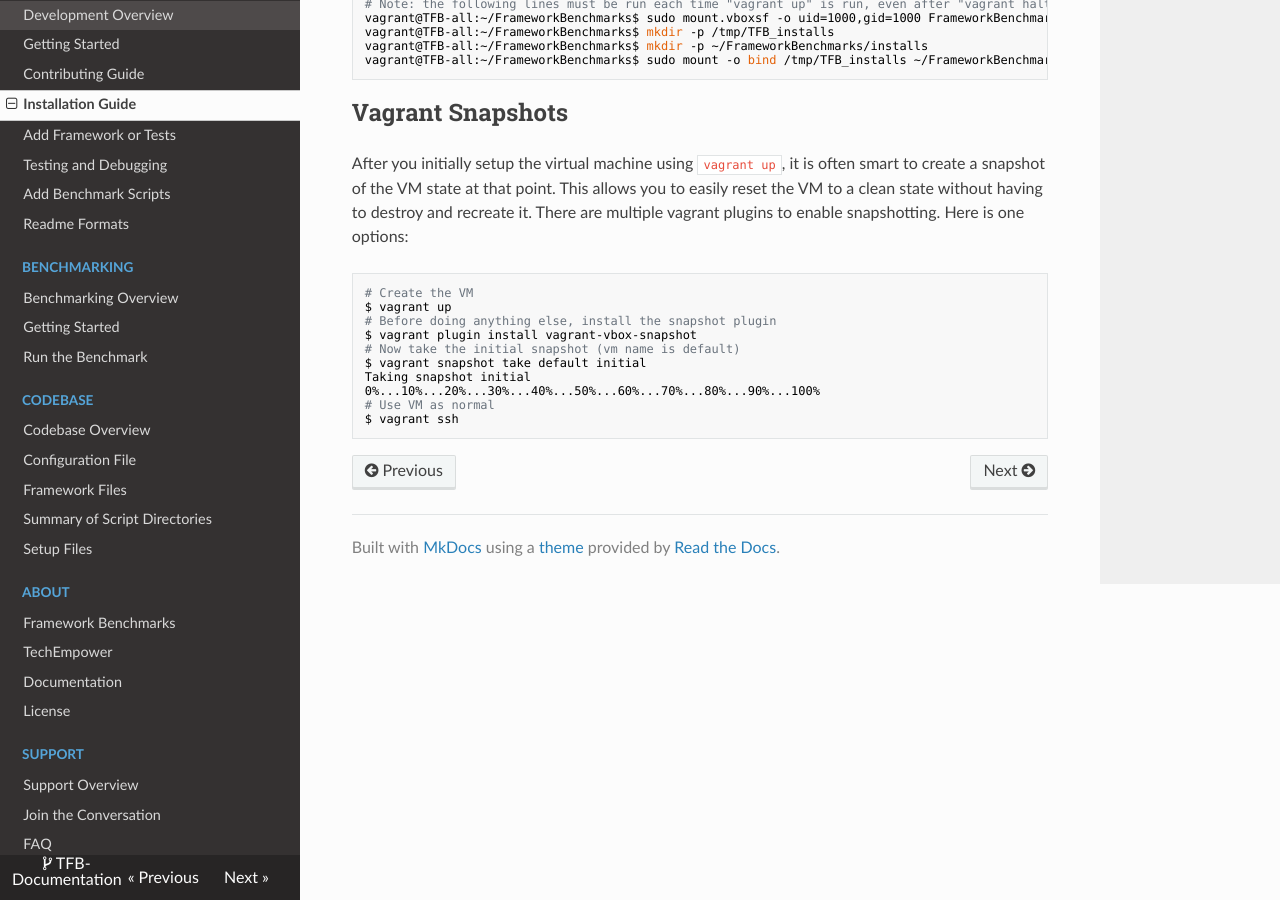
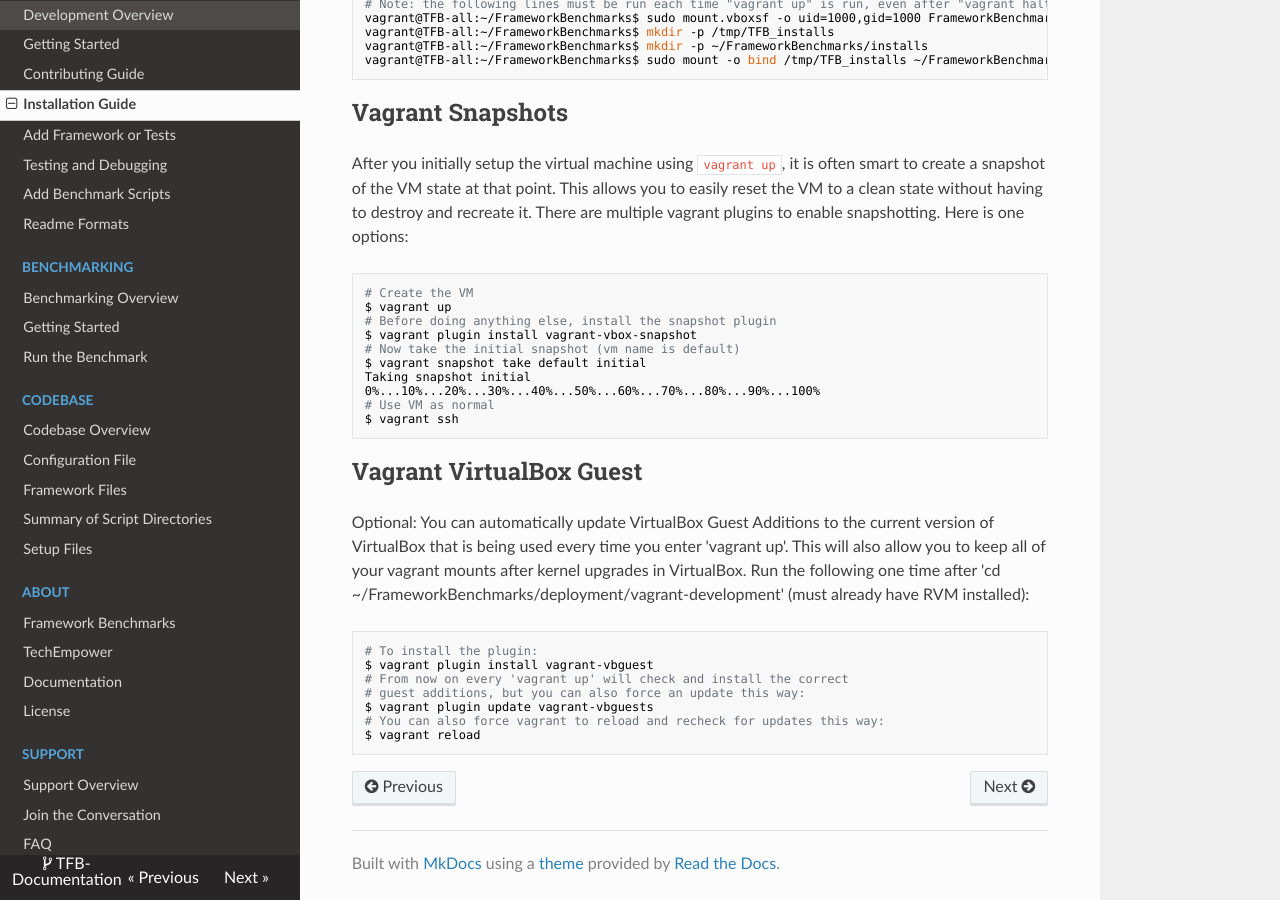
Before and after one commit to nbrady-techempower/TFB-Documentation, an MkDocs documentation site: the page built from docs/Development/Installation-Guide.md, in a window 1280 px wide and 900 px high, scrolled down 4005 px. Built offline with MkDocs 1.6.1, drawn with Linux system fonts in a browser that asks for light colours; nearby versions of some CDN libraries; old or Windows-style settings are respelled for this version of MkDocs.

Commit message:
Add information about vagrant virtualbox guest additions plugin

````diff
--- a/docs/Development/Installation-Guide.md
+++ b/docs/Development/Installation-Guide.md
@@ -244,3 +244,15 @@ Taking snapshot initial
 # Use VM as normal
 $ vagrant ssh
 ```
+
+## Vagrant VirtualBox Guest
+Optional: You can automatically update VirtualBox Guest Additions to the current version of VirtualBox that is being used every time you enter 'vagrant up'. This will also allow you to keep all of your vagrant mounts after kernel upgrades in VirtualBox. Run the following one time after 'cd ~/FrameworkBenchmarks/deployment/vagrant-development' (must already have RVM installed):
+```bash
+# To install the plugin:
+$ vagrant plugin install vagrant-vbguest
+# From now on every 'vagrant up' will check and install the correct
+# guest additions, but you can also force an update this way:
+$ vagrant plugin update vagrant-vbguests
+# You can also force vagrant to reload and recheck for updates this way:
+$ vagrant reload
+```
````
